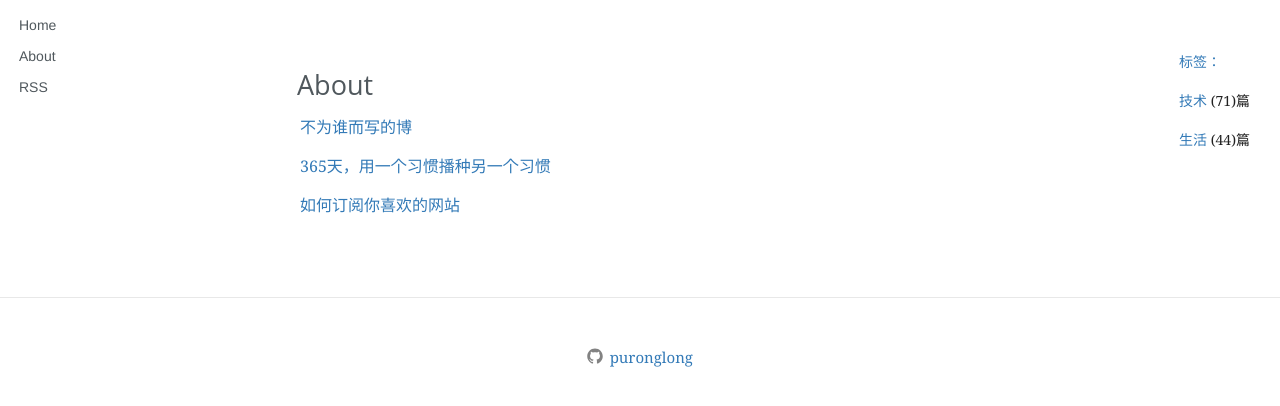
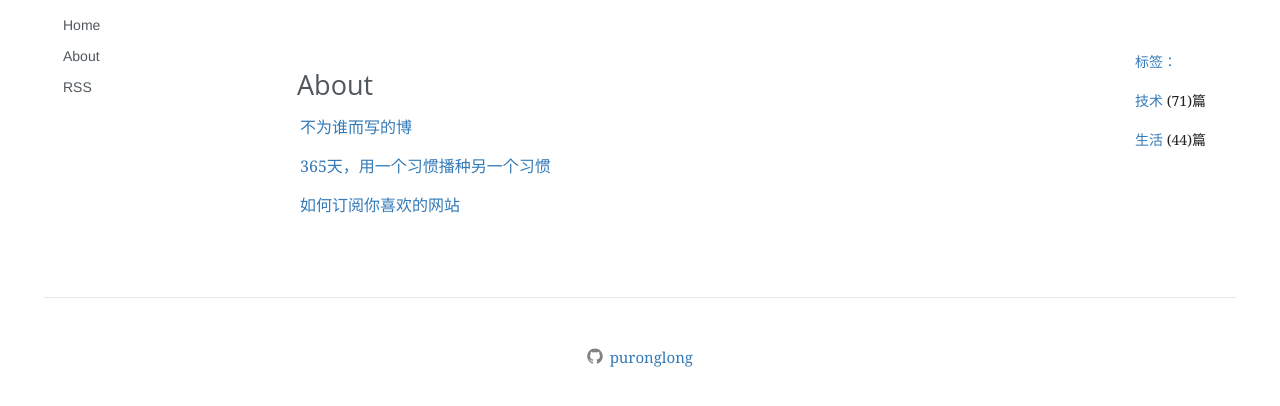
Before and after one commit to PuRonglong/blog, a Jekyll site: the page built from about.md, in a window 1280 px wide. Shown: the top 406 px of the page. Built offline with Jekyll 4.4.1, drawn with Linux system fonts in a browser that asks for light colours; nearby versions of some CDN libraries; comment, search, counter and statistics services are not loaded.

Commit message:
edit main style

```diff
--- a/css/main.css
+++ b/css/main.css
@@ -16,6 +16,9 @@ ul li a{
 
 html{
 	height: 100%;
+    width: 100%;
+    max-width: 1192px;
+    margin: 0 auto;
 }
 
 /**
```
